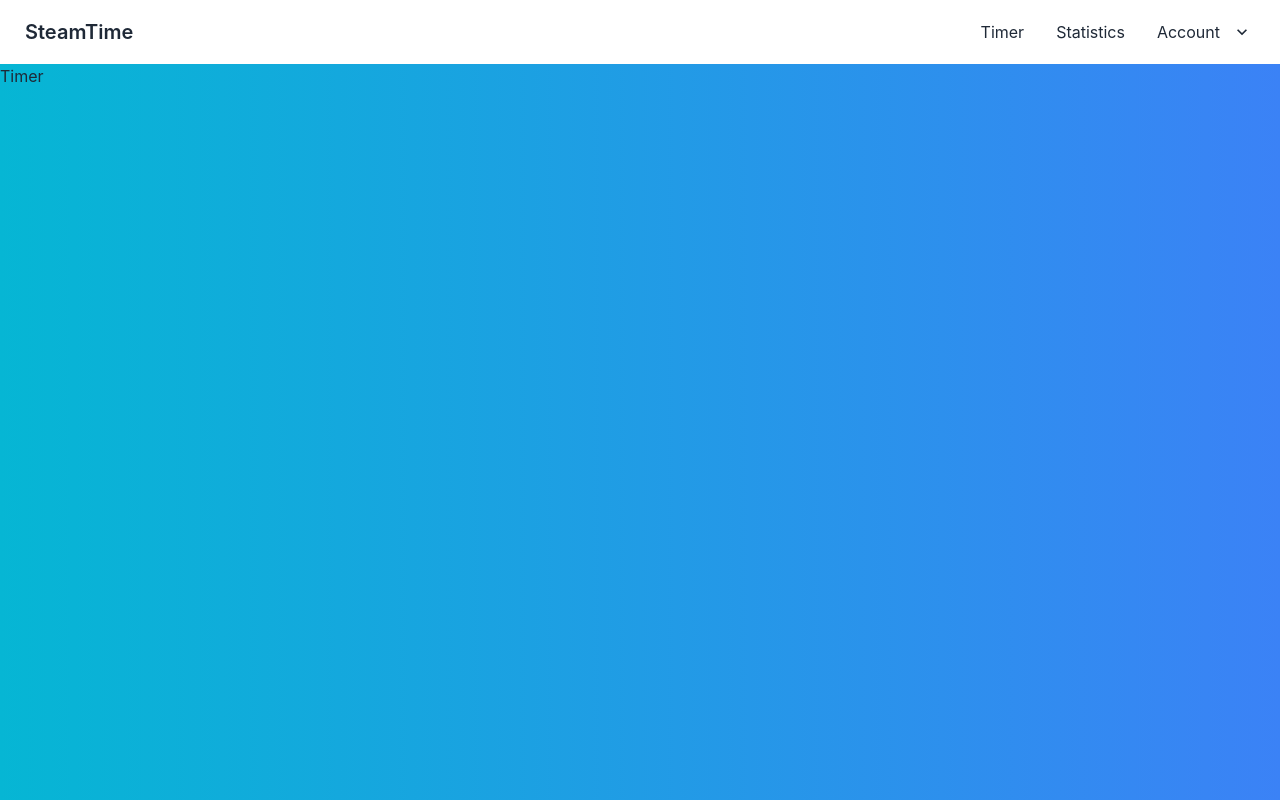
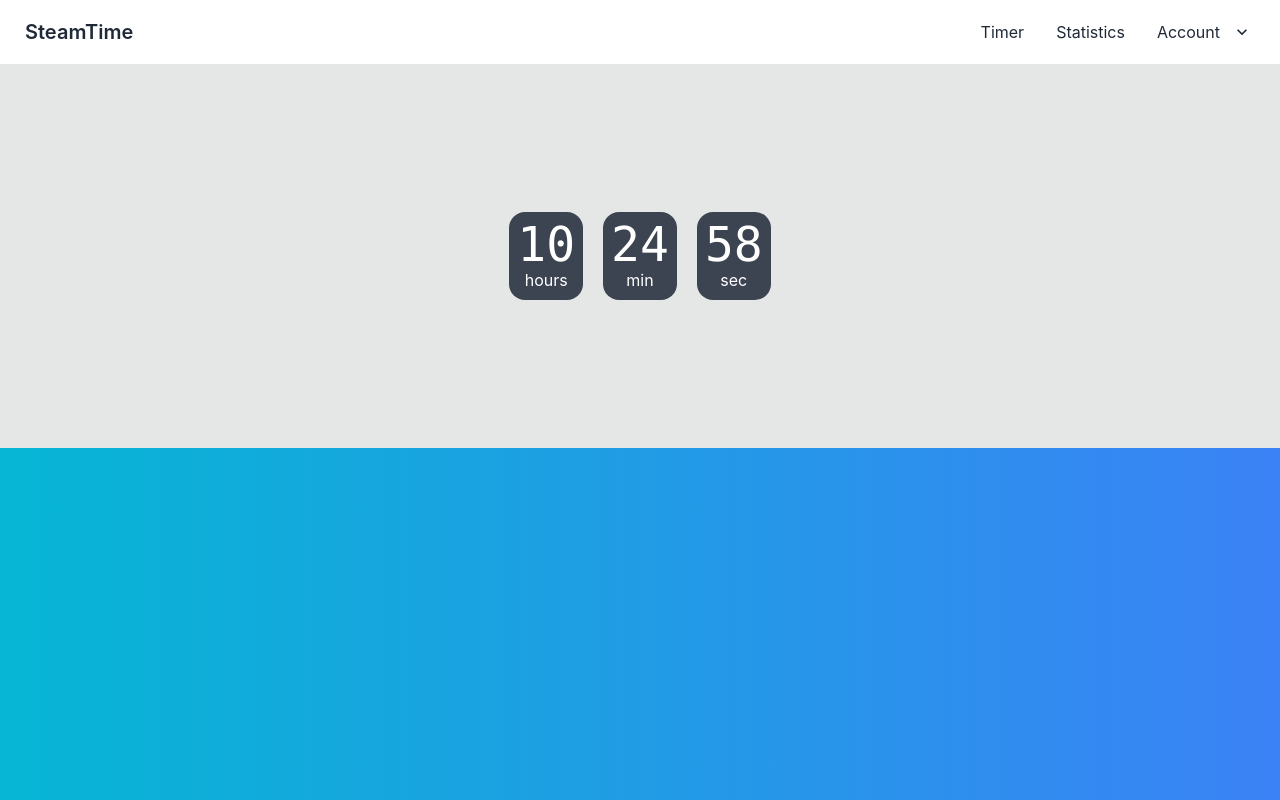
Before and after one commit to KyoshiNoda/Steam-Time, a React (Create React App) app in the folder client/: page /timer in a window 1280 px wide. Built offline with nearby package versions, Linux system fonts and the light colour scheme.

Commit message:
added countdown implementation

```diff
--- /dev/null
+++ b/client/src/components/Timer/CountDown.jsx
@@ -0,0 +1,28 @@
+import React from "react";
+
+function CountDown() {
+  return (
+    <div className="grid grid-flow-col gap-5 text-center auto-cols-max">
+      <div className="flex flex-col p-2 bg-neutral rounded-box text-neutral-content">
+        <span className="countdown font-mono text-5xl">
+          <span style={{ "--value": 10 }}></span>
+        </span>
+        hours
+      </div>
+      <div className="flex flex-col p-2 bg-neutral rounded-box text-neutral-content">
+        <span className="countdown font-mono text-5xl">
+          <span style={{ "--value": 24 }}></span>
+        </span>
+        min
+      </div>
+      <div className="flex flex-col p-2 bg-neutral rounded-box text-neutral-content">
+        <span className="countdown font-mono text-5xl">
+          <span style={{ "--value": 58 }}></span>
+        </span>
+        sec
+      </div>
+    </div>
+  );
+}
+
+export default CountDown;
--- a/client/src/pages/Timer.jsx
+++ b/client/src/pages/Timer.jsx
@@ -1,13 +1,16 @@
-import React from 'react'
-import Background from '../components/Background'
-import NavBar from '../components/NavBar/NavBar'
+import React from "react";
+import Background from "../components/Background";
+import NavBar from "../components/NavBar/NavBar";
+import CountDown from "../components/Timer/CountDown";
 function Timer() {
   return (
     <Background>
-      <NavBar/>
-      Timer
+      <NavBar />
+      <div className="flex justify-center items-center h-96 bg-base-300">
+        <CountDown />
+      </div>
     </Background>
-  )
+  );
 }
 
-export default Timer
+export default Timer;
```
